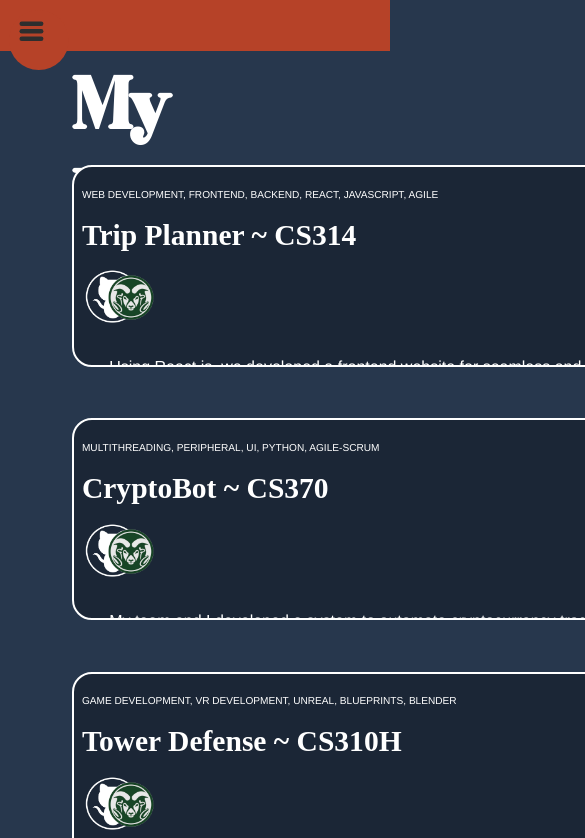
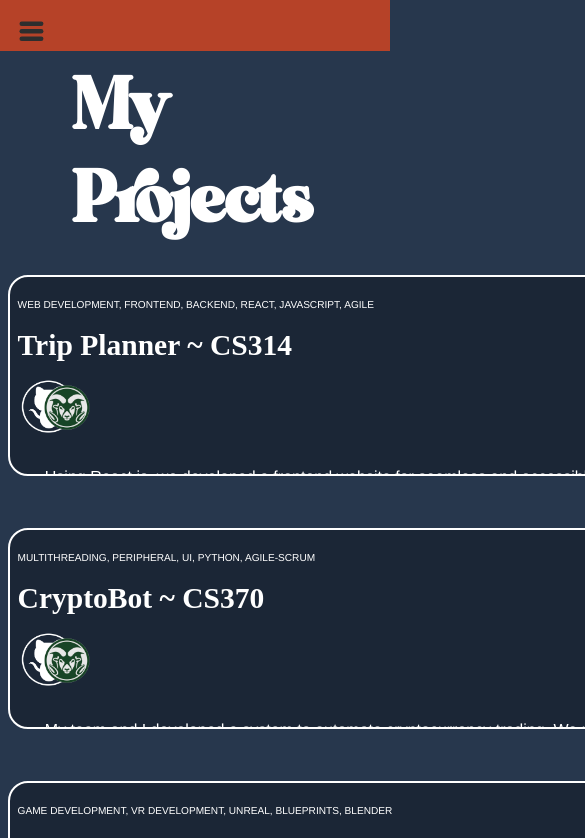
Before and after one commit to Retrope13/Personal-Website, a React (Create React App) app: page /Projects in a window 390 px wide. Shown: the top 838 px of the page, 585 px wide, since content can reach past the window. Built offline with nearby package versions, Linux system fonts and the light colour scheme.

Commit message:
Attempting to modify the width of the cards

```diff
--- a/src/Card.css
+++ b/src/Card.css
@@ -323,3 +323,22 @@
       margin: 0 auto;
     }
   }
+
+  @media (max-width: 1000px) {
+
+    .overlay {
+      width:50%;
+      margin-left: 0%;
+    }
+
+    .card-list {
+      width: 100%;
+      margin-top: 20vh;
+      margin-left: 2vw;
+    }
+
+    .card-content-container.closed {
+      width: auto;
+    }
+
+  }
--- a/src/Projects.css
+++ b/src/Projects.css
@@ -1,3 +1,14 @@
+.Head {
+  color: #FFFFFF;
+  margin-left: 18.5vw;
+  font-family: Bavista;
+  font-size: 10vh;
+  background-color: #00000000;
+  border-radius: 5px;
+  height: auto;
+
+}
+
 
 @media (max-width: 1920px) {
 
@@ -55,8 +66,13 @@ img {
 
 @media (max-width: 1000px) {
 
-  .background {
-    color: #FFFFFF;
+  .Projects .background {
+    height: auto;
+    background-color: #B64228;
+  }
+
+  .Projects .body {
+    width:auto;
   }
 
 }
--- a/src/Projects.tsx
+++ b/src/Projects.tsx
@@ -4,19 +4,8 @@ import { useRef} from 'react';
 import {Navigation} from './assets/Components/Navigation';
 import { useDimensions} from "./assets/Components/use-dimensions";
 import { MenuToggle } from './assets/Components/MenuToggle';
-import styled from 'styled-components';
 import { List } from './CardList';
 
-
-const Head = styled.h1`
-  color: #FFFFFF;
-  margin-left: 18.5vw;
-  font-family: Bavista;
-  font-size: 10vh;
-  background-color: #00000000;
-  border-radius: 5px;
-  height: auto;
-  `
 
 const sidebar ={
   open: (height = 1000) => ({
@@ -28,7 +17,7 @@ const sidebar ={
     }
   }),
   closed: {
-    clipPath: "circle(30px at 40px 40px)",
+    clipPath: "circle(0px at 40px 40px)",
     transitions: {
       delay: 0.5,
       type: "spring",
@@ -42,11 +31,28 @@ function Projects() {
   const [isOpen, toggleOpen] = useCycle(false, true);
   const containerRef = useRef(null);
   const height = useDimensions(containerRef).current.height;
+  const isMobile = window.innerWidth < 1000;
+  console.log(window.innerWidth);
+  let variant = {};
+
+    if (!isMobile) {
+      variant = {
+        animate: {
+          x: 0
+        }
+      };
+    } else {
+      variant = {
+        animate: {
+          y: 250
+        }
+      };
+    }
 
   return (
     <div className="App">
       <title>Projects</title>
-      <body>
+      <body className='Projects'>
         <div className='top'>
           <motion.nav
           initial={false}
@@ -62,8 +68,14 @@ function Projects() {
             <MenuToggle toggle={isOpen} onClick={toggleOpen}/>
           </motion.nav>
           </div>
-          <Head>My Projects</Head>
+          <motion.div
+            transition={{duration: 1}}
+            variants = {variant}
+            whileInView={isOpen ? "animate" : "none"}
+            className="content">
+          <h1 className='Head'>My Projects</h1>
             <List history={{}}/>
+            </motion.div>
       </body>
     </div>
   );
```
